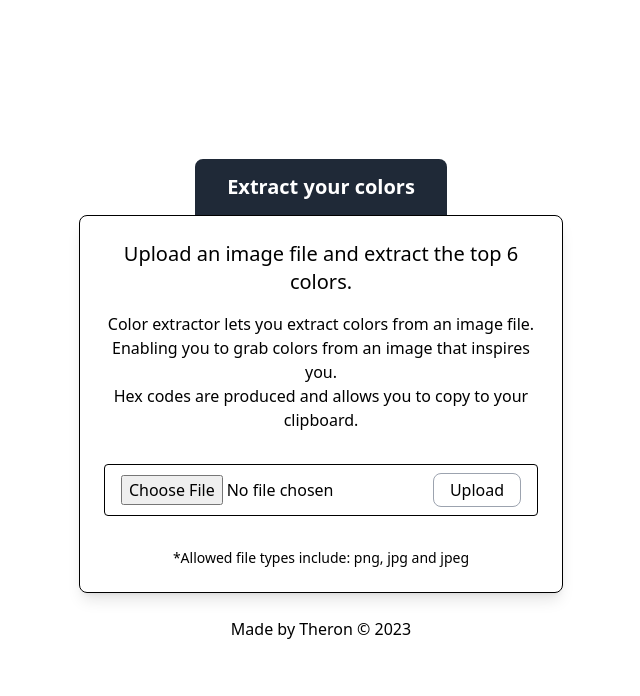
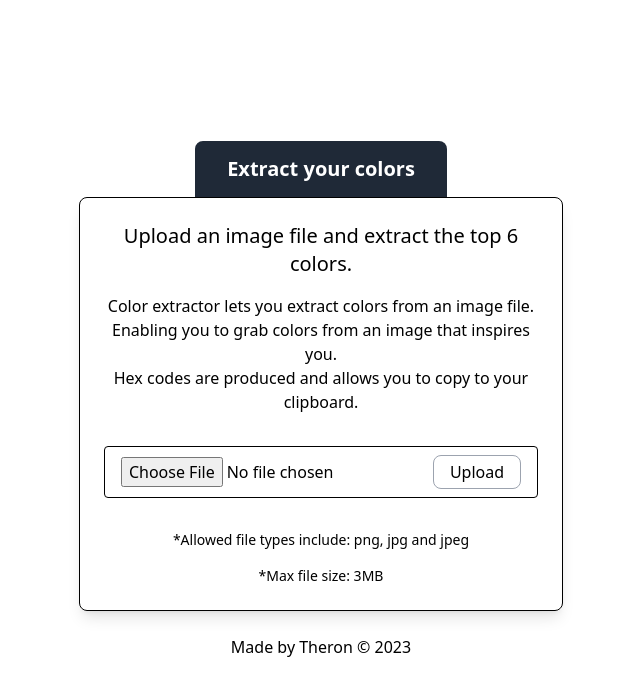
Before and after one commit to theronj60/project-red-rock, a Flask app: page /upload in a window 1280 px wide. Shown: the top 696 px of the page, without its empty margins (319-959 px from the left). Run offline with Flask 2, Linux system fonts and the light colour scheme; style sheets or scripts are compiled from the project's sources.

Commit message:
updated file upload size.

```diff
--- a/app.py
+++ b/app.py
@@ -21,7 +21,7 @@ if mode == 'PRODUCTION':
 else:
     app.config['SECRET_KEY'] = 'the652Eete'
 
-app.config['MAX_CONTENT_LENGTH'] = 6 * 1000 * 1000
+app.config['MAX_CONTENT_LENGTH'] = 3 * 1000 * 1000
 app.config['UPLOAD_FOLDER'] = UPLOAD_FOLDER
 
 # for basic color extraction, use colorgram
--- a/templates/index.html
+++ b/templates/index.html
@@ -37,6 +37,7 @@
 					{% endwith %}
 				</div>
 				<p class="text-sm">*Allowed file types include: png, jpg and jpeg</p>
+				<p class="text-sm">*Max file size: 3MB</p>
 			</div>
 			<footer class="mt-6">
 				<p>&copy; {{ current_year }}</p>
```
